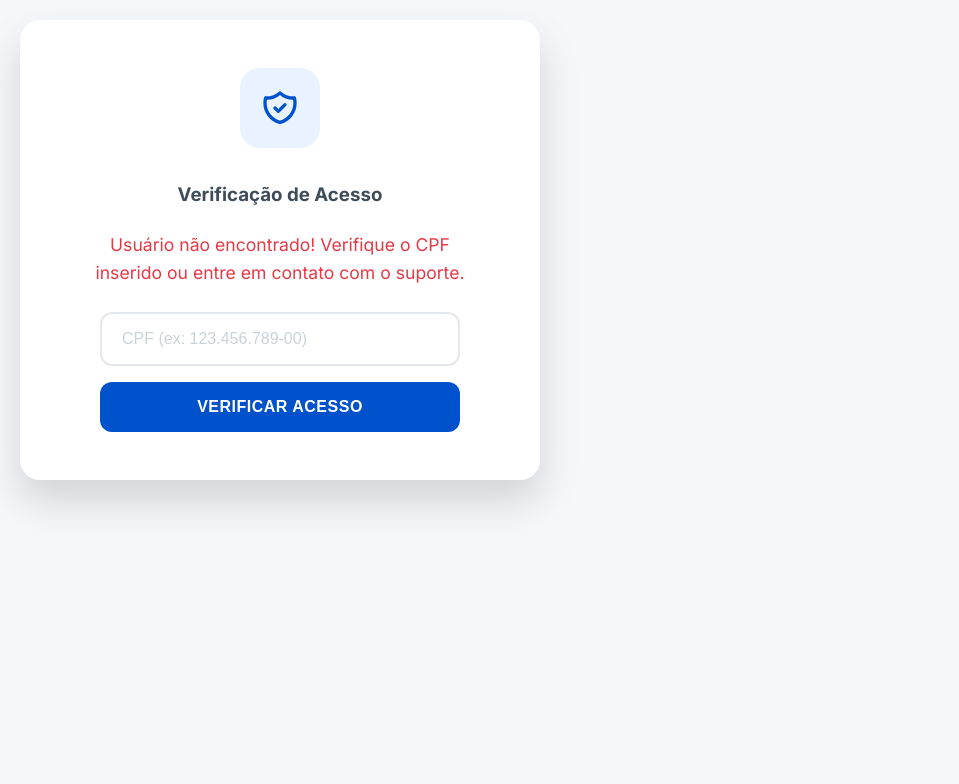
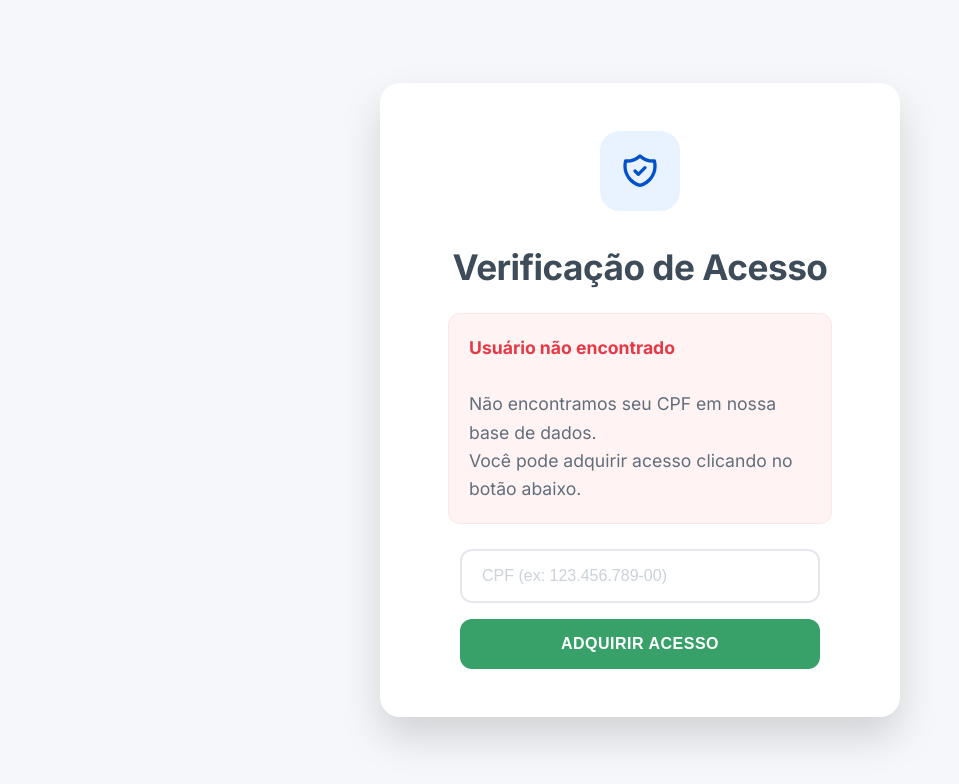
Before and after one commit to uqfelipe/assinatura-, a plain HTML site: page index.html in a window 1280 px wide. Both pictures are taken after a click on the button "VERIFICAR ACESSO". Shown: the whole page, without its empty margins (0-959 px from the left). Drawn offline with Linux system fonts and the light colour scheme.

Commit message:
Update index.html

```diff
--- a/index.html
+++ b/index.html
@@ -17,6 +17,8 @@
             --gray-300: #CBD2D9;
             --gray-600: #616E7C;
             --gray-800: #3E4C59;
+            --success-green: #38A169;
+            --error-red: #E63946;
         }
 
         * {
@@ -96,7 +98,7 @@
             color: var(--primary-blue);
         }
 
-        h2 {
+        h2, h3 {
             font-size: clamp(1.8em, 4vw, 2.2em);
             color: var(--gray-800);
             font-weight: 700;
@@ -123,6 +125,38 @@
             padding: 0 20px;
         }
 
+        .button {
+            padding: 16px 24px;
+            border: none;
+            border-radius: 12px;
+            cursor: pointer;
+            font-size: 1em;
+            font-weight: 600;
+            transition: all 0.2s ease;
+            width: 100%;
+            text-transform: uppercase;
+            letter-spacing: 0.5px;
+        }
+
+        .button-primary {
+            background: var(--primary-blue);
+            color: var(--white);
+        }
+
+        .button-success {
+            background: var(--success-green);
+            color: var(--white);
+        }
+
+        .button:hover {
+            transform: translateY(-1px);
+            box-shadow: 0 4px 12px rgba(0, 82, 204, 0.15);
+        }
+
+        .button:active {
+            transform: translateY(0);
+        }
+
         #cpfInput {
             padding: 16px 20px;
             width: 100%;
@@ -144,29 +178,11 @@
             color: var(--gray-300);
         }
 
-        #verificarBtn {
-            background: var(--primary-blue);
-            color: var(--white);
-            padding: 16px 24px;
-            border: none;
-            border-radius: 12px;
-            cursor: pointer;
-            font-size: 1em;
-            font-weight: 600;
-            transition: all 0.2s ease;
+        .button-container {
+            display: flex;
+            flex-direction: column;
+            gap: 12px;
             width: 100%;
-            text-transform: uppercase;
-            letter-spacing: 0.5px;
-        }
-
-        #verificarBtn:hover {
-            background: var(--secondary-blue);
-            transform: translateY(-1px);
-            box-shadow: 0 4px 12px rgba(0, 82, 204, 0.15);
-        }
-
-        #verificarBtn:active {
-            transform: translateY(0);
         }
 
         @media (max-height: 600px) {
@@ -190,17 +206,6 @@
                 margin-bottom: 5px;
             }
         }
-    .warning-text {
-            color: #E63946;
-            font-size: 0.9em;
-            font-weight: 500;
-            margin-top: 8px;
-        }
-
-        #mensagem {
-            max-width: 460px;
-            margin: 0 auto;
-        }
     </style>
 </head>
 <body>
@@ -216,10 +221,14 @@
         <p id="mensagem">Por favor, insira seu CPF para verificar seu acesso ao aplicativo. Não compartilhe seu acesso com outros usuários, pois sua conta pode ser suspensa sem aviso prévio e sem reembolso.</p>
         <div class="input-container">
             <input type="text" id="cpfInput" placeholder="CPF (ex: 123.456.789-00)">
-            <button id="verificarBtn" onclick="verificarCPF()">Verificar Acesso</button>
+            <div class="button-container">
+                <button id="verificarBtn" class="button button-primary" onclick="verificarCPF()">Verificar Acesso</button>
+                <button id="comprarBtn" style="display: none;" class="button button-success" onclick="iniciarCompra()">Adquirir Acesso</button>
+            </div>
         </div>
     </div>
 </div>
+
 <script>
     // Função para formatar CPF enquanto digita
     document.getElementById('cpfInput').addEventListener('input', function(e) {
@@ -232,19 +241,25 @@
 
     // Função para obter a data mais recente
     function getLatestDate(vencimentos) {
-        // Verifica se vencimentos é uma string única ou um array
         if (typeof vencimentos === 'string') {
             return new Date(vencimentos);
         }
 
-        // Converte todas as datas para objetos Date e encontra a mais recente
         const datas = Array.isArray(vencimentos) ? vencimentos : [vencimentos];
         return new Date(Math.max(...datas.map(date => new Date(date).getTime())));
+    }
+
+    // Função para iniciar o processo de compra
+    function iniciarCompra() {
+        // Aqui você pode adicionar a lógica para redirecionar para a página de pagamento
+        // ou abrir um modal de checkout
+        window.location.href = 'https://wa.me/5533998352941';
     }
 
     // Função para verificar o status do plano com base no CPF
     async function verificarCPF() {
         const cpf = document.getElementById("cpfInput").value || localStorage.getItem("cpfUsuario");
+        const comprarBtn = document.getElementById("comprarBtn");
 
         try {
             const response = await fetch('assinatura.json');
@@ -258,18 +273,20 @@
 
             if (!user) {
                 mensagem.innerHTML = `
-                    <div style="color: #E63946;">
-                        Usuário não encontrado! Verifique o CPF inserido ou entre em contato com o suporte.
+                    <div style="text-align: left; padding: 20px; background: #FFF3F3; border-radius: 12px; border: 1px solid #FFE5E5;">
+                        <strong style="color: #E63946;">Usuário não encontrado</strong><br><br>
+                        Não encontramos seu CPF em nossa base de dados.<br>
+                        Você pode adquirir acesso clicando no botão abaixo.
                     </div>
                 `;
                 document.getElementById("cpfInput").style.display = "block";
-                document.getElementById("verificarBtn").style.display = "block";
+                document.getElementById("verificarBtn").style.display = "none";
+                comprarBtn.style.display = "block";
                 localStorage.removeItem("cpfUsuario");
-                document.getElementById("vencimentoModal").style.display = "block";
+                document.getElementById("vencimentoModal").style.display = "flex";
                 return;
             }
 
-            // Obtém a data mais recente se houver múltiplas datas de vencimento
             const dataVencimento = getLatestDate(user.vencimento);
             const now = new Date().toLocaleString("en-US", { timeZone: "America/Sao_Paulo" });
             const dataAtual = new Date(now);
@@ -283,12 +300,14 @@
                         Prezado(a) ${user.nome},<br><br>
                         Identificamos que seu último acesso expirou em ${dataVencimento.toLocaleDateString()}.<br>
                         Para continuar utilizando o aplicativo, por favor, renove sua assinatura.<br><br>
-                        Em caso de dúvidas, entre em contato com nosso suporte.
+                        Clique no botão abaixo para renovar seu acesso.
                     </div>
                 `;
                 document.getElementById("cpfInput").style.display = "none";
                 document.getElementById("verificarBtn").style.display = "none";
-                document.getElementById("vencimentoModal").style.display = "block";
+                comprarBtn.style.display = "block";
+                comprarBtn.textContent = "Renovar Acesso";
+                document.getElementById("vencimentoModal").style.display = "flex";
             } else {
                 mensagem.innerHTML = `
                     <div style="text-align: left; padding: 20px; background: #F0FFF4; border-radius: 12px; border: 1px solid #C6F6D5;">
@@ -298,13 +317,16 @@
                         Você será redirecionado em alguns instantes...
                     </div>
                 `;
+                document.getElementById("cpfInput").style.display = "none";
+                document.getElementById("verificarBtn").style.display = "none";
+                comprarBtn.style.display = "none";
                 setTimeout(() => {
                     document.getElementById("vencimentoModal").style.display = "none";
                 }, 3000);
             }
         } catch (error) {
             console.error('Erro:', error);
-            document.getElementById("mensagem").innerHTML = `
+            mensagem.innerHTML = `
                 <div style="color: #E63946;">
                     Erro ao verificar acesso. Por favor, tente novamente mais tarde ou contate o suporte.
                 </div>
@@ -320,7 +342,7 @@
             document.getElementById("verificarBtn").style.display = "none";
             verificarCPF();
         } else {
-            document.getElementById("vencimentoModal").style.display = "block";
+            document.getElementById("vencimentoModal").style.display = "flex";
         }
     }
 
```
